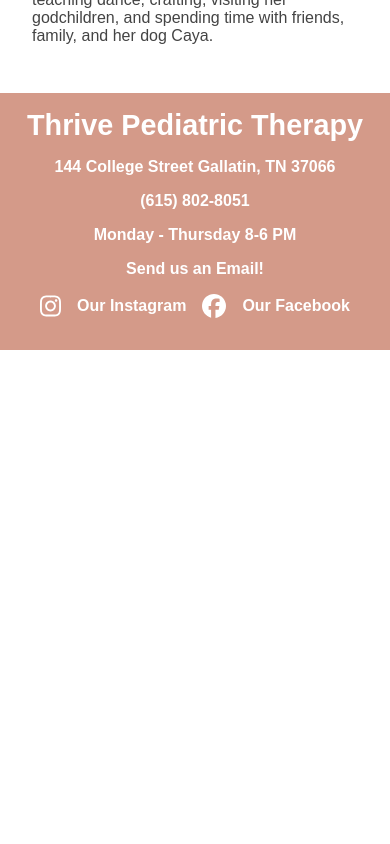
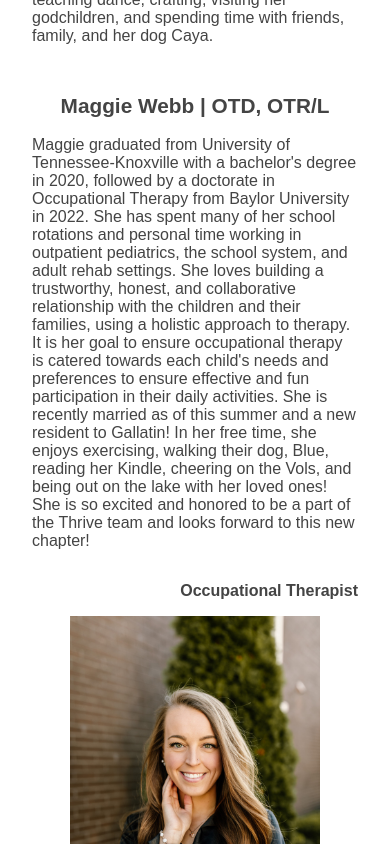
Before and after one commit to brunojoey/thrive-therapy, a React (Create React App) app: page /about in a window 390 px wide. Shown: the part 8080-8924 px from the top of the page. Before the commit the page ends 8430 px from the top, so only its background shows below. Built offline with nearby package versions, Linux system fonts and the light colour scheme.

Commit message:
Added Maggie Webb to the About page and did styling for her and the mobile styling

```diff
--- a/src/pages/About.js
+++ b/src/pages/About.js
@@ -5,6 +5,7 @@
 import kayleePhoto from "../assets/owner-files/2022-11-13_01-34-31_030.jpeg"
 import arianaPhoto from "../assets/owner-files/IMG_2299.jpg";
 import aliciaPhoto from "../assets/owner-files/AliciaBioPhoto.jpg";
+import maggieWebbPhoto from "../assets/owner-files/421E801A-6E2B-404D-9284-C7370F534D92_1_105_c.jpeg";
 import drawing from "../assets/stock-photos/erika-fletcher-YfNWGrQI3a4-unsplash.jpg"
 
 const About = () => {
@@ -143,7 +144,7 @@
               </p>
             </div>
           </div>
-          <div className="about-staff-maggie">
+          <div className="about-staff-maggie-bill">
             <div>
               <h2>Maggie Bill | M.S. CCC-SLP </h2>
               <p>
@@ -232,6 +233,28 @@
               </p>
             </div>
           </div>
+          <div className="about-staff-maggie-webb">
+            <div>
+              <h2>Maggie Webb | OTD, OTR/L</h2>
+              <p>
+              Maggie graduated from University of Tennessee-Knoxville with a bachelor's degree in
+              2020, followed by a doctorate in Occupational Therapy from Baylor University in 2022.
+              She has spent many of her school rotations and personal time working in outpatient
+              pediatrics, the school system, and adult rehab settings. She loves building a trustworthy,
+              honest, and collaborative relationship with the children and their families, using a
+              holistic approach to therapy. It is her goal to ensure occupational therapy is catered
+              towards each child's needs and preferences to ensure effective and fun participation in
+              their daily activities. She is recently married as of this summer and a new resident to
+              Gallatin! In her free time, she enjoys exercising, walking their dog, Blue, reading her
+              Kindle, cheering on the Vols, and being out on the lake with her loved ones! She is so
+              excited and honored to be a part of the Thrive team and looks forward to this new chapter!
+              </p>
+            </div>
+            <div>
+              <h3>Occupational Therapist</h3>
+              <img src={maggieWebbPhoto} alt="Maggie Webb" width="250" />
+            </div>
+          </div>
           {/* <div className="about-staff-coming-soon">
             <h3>And More Bios Coming Soon!</h3>
             <li>Alicia Kurth | COTA</li>
--- a/src/pages/index.scss
+++ b/src/pages/index.scss
@@ -259,7 +259,7 @@
       margin: 1rem;
     }
 
-    &-maggie {
+    &-maggie-bill {
       display: grid;
       grid-template-columns: 12fr 3fr;
       column-gap: 3ch;
@@ -308,15 +308,28 @@
         justify-content: flex-end;
         font-size: 100%;
       }
-
     }
 
+    &-maggie-webb {
+      display: grid;
+      grid-template-columns: 12fr 3fr;
+      column-gap: 3ch;
+      text-align: left;
+      justify-items: center;
+      margin: 1rem;
 
-    &-coming-soon {
-      > li {
-        list-style: none;
+      > div > h3 {
+        display: flex;
+        justify-content: flex-end;
+        font-size: 100%;
       }
     }
+
+    // &-coming-soon {
+    //   > li {
+    //     list-style: none;
+    //   }
+    // }
   }
 }
 
@@ -708,7 +721,7 @@
         }
       }
 
-      &-maggie {
+      &-maggie-bill {
         display: flex;
         flex-direction: column-reverse;
 
@@ -784,13 +797,32 @@
         }
       }
 
-      &-coming-soon {
-        text-align: center;
+      &-maggie-webb {
+        display: flex;
+        flex-direction: column;
 
-        > li {
-          list-style: none;
+        > div > h3 {
+          text-align: center;
+        }
+        > div > h2 {
+          text-align: center;
+          font-size: 1.3rem;
+          font-weight: bold;
+        }
+
+        > div > img {
+          display: flex;
+          margin: 0 auto;
         }
       }
+
+      // &-coming-soon {
+      //   text-align: center;
+
+      //   > li {
+      //     list-style: none;
+      //   }
+      // }
     }
   }
 
```
Also changed, not shown: src/assets/owner-files/421E801A-6E2B-404D-9284-C7370F534D92_1_105_c.jpeg (added).
